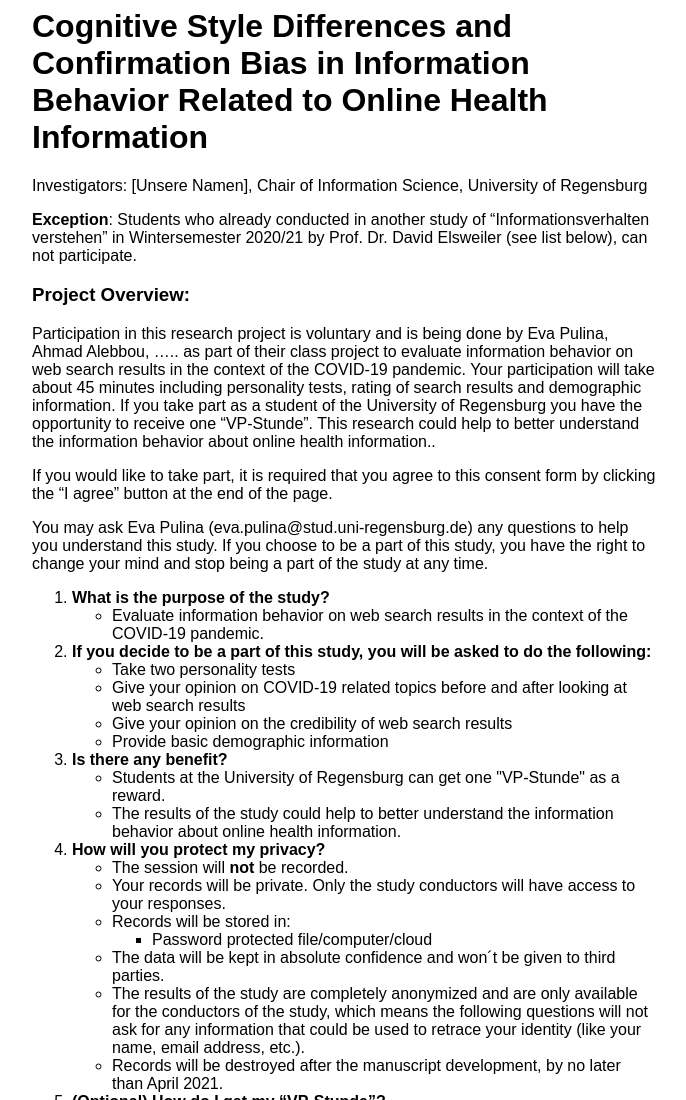
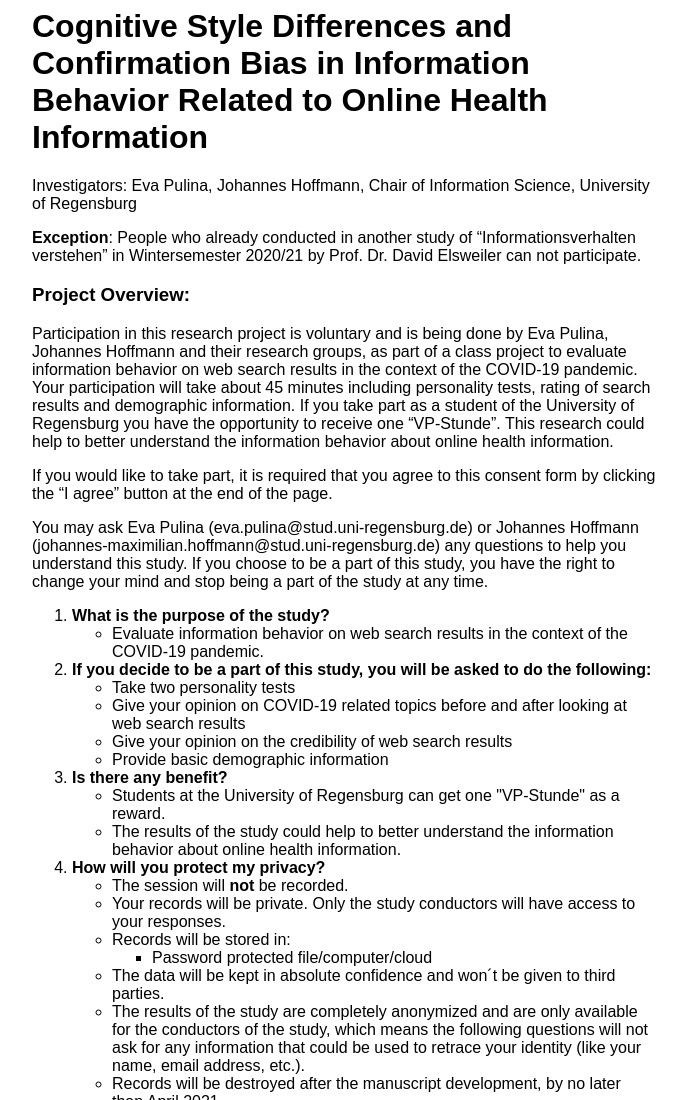
Before and after one commit to ivv2134/ivv2134.github.io, a plain HTML site: page index.html in a window 1280 px wide. Shown: the top 1100 px of the page, without its empty margins (296-982 px from the left). Drawn offline with Linux system fonts and the light colour scheme.

Commit message:
Replaced placeholders

```diff
--- a/index.html
+++ b/index.html
@@ -10,19 +10,20 @@
         id="cognitive-style-differences-and-confirmation-bias-in-information-behavior-related-to-online-health-information">
         Cognitive Style Differences and Confirmation Bias in Information Behavior Related to Online Health Information
     </h1>
-    <p>Investigators: [Unsere Namen], Chair of Information Science, University of Regensburg</p>
-    <p><strong>Exception</strong>: Students who already conducted in another study of “Informationsverhalten verstehen”
-        in Wintersemester 2020/21 by Prof. Dr. David Elsweiler (see list below), can not participate.</p>
+    <p>Investigators: Eva Pulina, Johannes Hoffmann, Chair of Information Science, University of Regensburg</p>
+    <p><strong>Exception</strong>: People who already conducted in another study of “Informationsverhalten verstehen”
+        in Wintersemester 2020/21 by Prof. Dr. David Elsweiler can not participate.</p>
     <h3 id="project-overview-">Project Overview:</h3>
-    <p>Participation in this research project is voluntary and is being done by Eva Pulina, Ahmad Alebbou, ….. as part
-        of their class project to evaluate information behavior on web search results in the context of the COVID-19
+    <p>Participation in this research project is voluntary and is being done by Eva Pulina, Johannes Hoffmann and their research groups, as part
+        of a class project to evaluate information behavior on web search results in the context of the COVID-19
         pandemic. Your participation will take about 45 minutes including personality tests, rating of search results
         and demographic information. If you take part as a student of the University of Regensburg you have the
         opportunity to receive one “VP-Stunde”. This research could help to better understand the information behavior
-        about online health information..</p>
+        about online health information.</p>
     <p>If you would like to take part, it is required that you agree to this consent form by clicking the “I agree”
         button at the end of the page.</p>
-    <p>You may ask Eva Pulina (eva.pulina@stud.uni-regensburg.de) any questions to help you understand this study. If
+    <p>You may ask Eva Pulina (eva.pulina@stud.uni-regensburg.de) or Johannes Hoffmann (johannes-maximilian.hoffmann@stud.uni-regensburg.de)
+        any questions to help you understand this study. If
         you choose to be a part of this study, you have the right to change your mind and stop being a part of the study
         at any time.</p>
     <ol>
```
Also changed, not shown: 1 other file.
